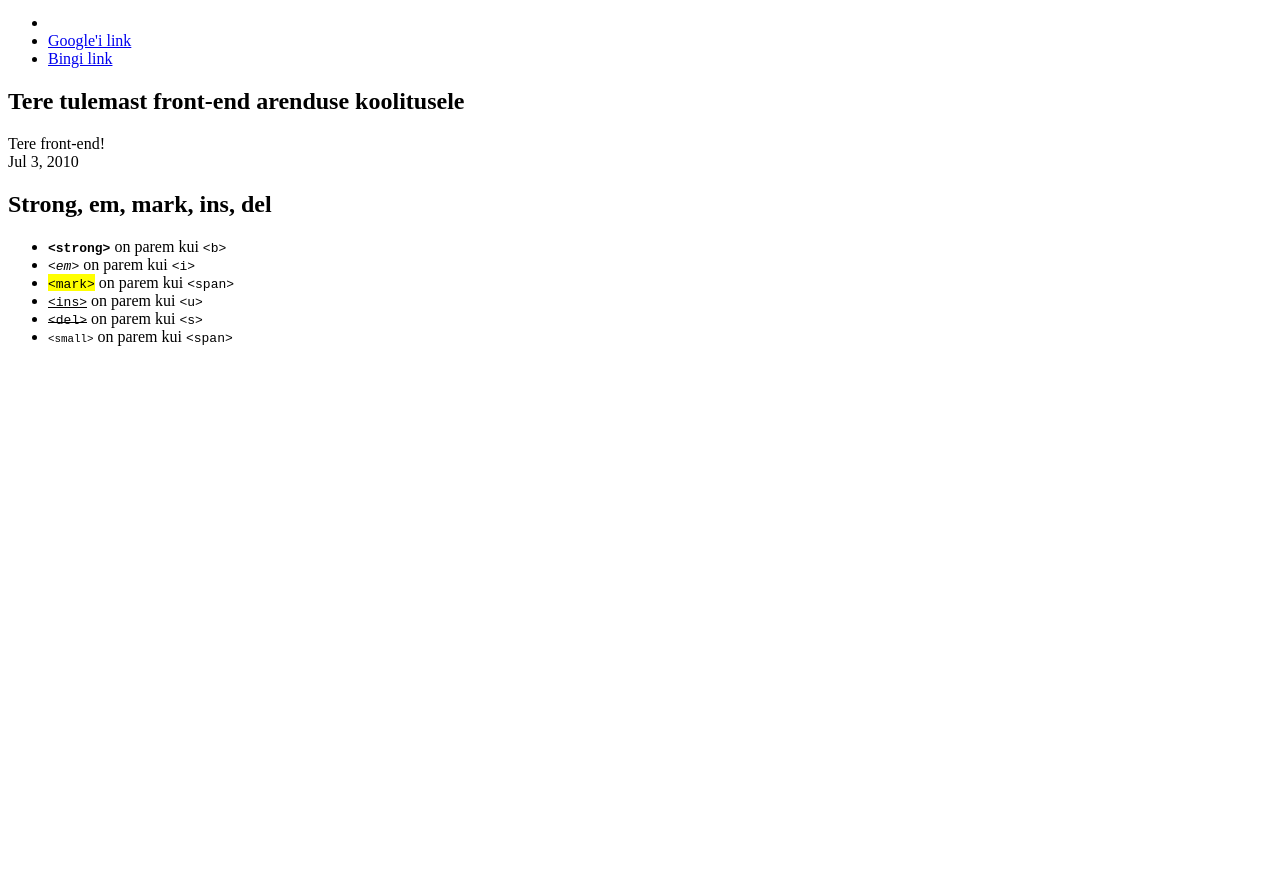
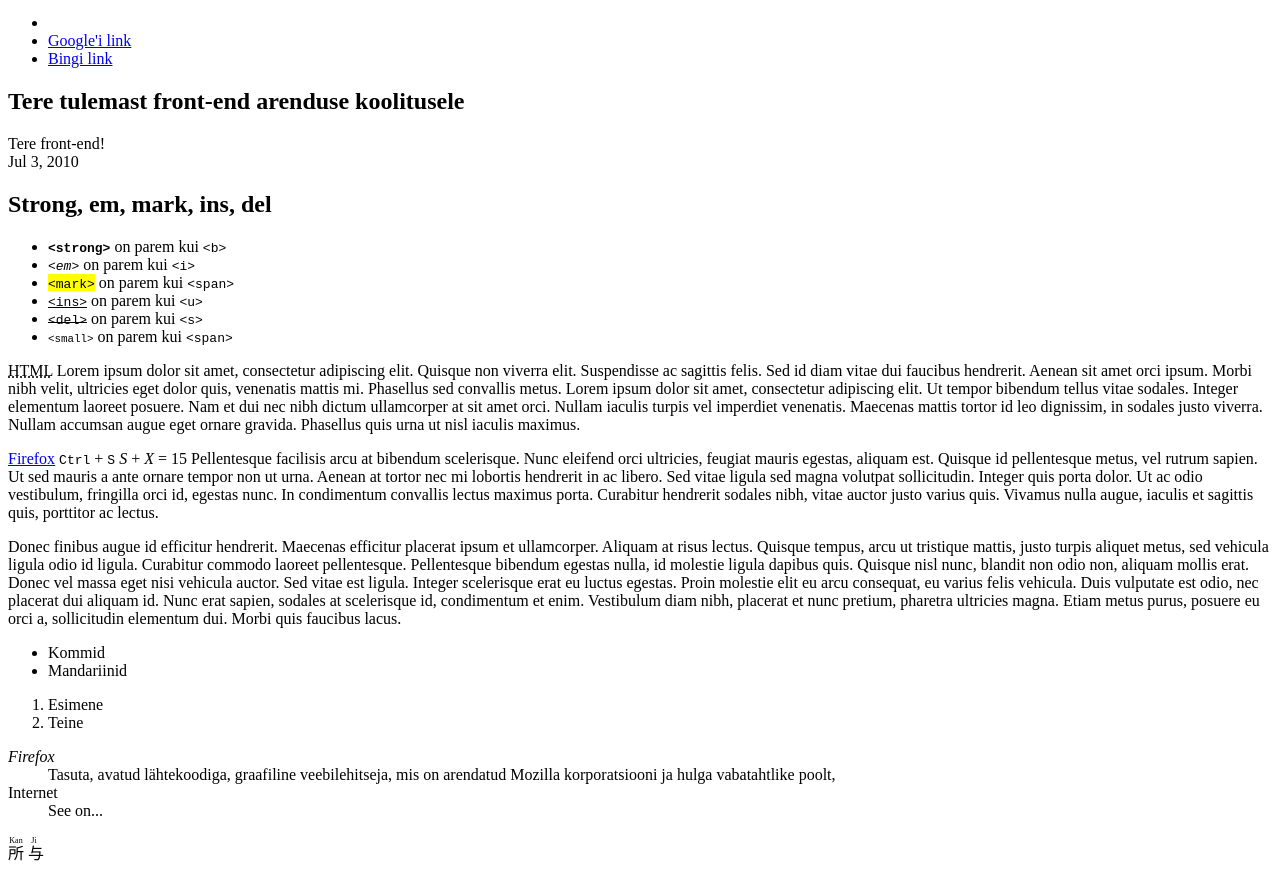
Before and after one commit to Tarts85/FrontEnd201711, a plain HTML site: page Projekt_1/index.html in a window 1280 px wide. Shown: the part 114-986 px from the top of the page. Before the commit the page ends 800 px from the top, so only its background shows below. Drawn offline with Linux system fonts and the light colour scheme; files whose address does not match are found by name.

Commit message:
Lühendid, definitsioonid, muutujad, klaviatuuri klahvid, display: inline ja block, span, nimekirjad ja ruby(aasia)

```diff
--- a/Projekt_1/index.html
+++ b/Projekt_1/index.html
@@ -54,7 +54,50 @@
                         <li><del><code>&lt;del&gt;</code></del> on parem kui <code>&lt;s&gt;</code></li>
                         <li><small><code>&lt;small&gt;</code></small> on parem kui <code>&lt;span&gt;</code></li>
                     </ul>
-                </p>
+                    <abbr title="Hüperteksti märgistuskeel">HTML</abbr> Lorem ipsum dolor sit amet, consectetur adipiscing elit. Quisque non viverra elit.
+                    Suspendisse ac sagittis felis. Sed id diam vitae dui faucibus hendrerit.
+                    Aenean sit amet orci ipsum. Morbi nibh velit, ultricies eget dolor quis, venenatis mattis mi.
+                    Phasellus sed convallis metus. Lorem ipsum dolor sit amet, consectetur adipiscing elit. Ut tempor bibendum tellus vitae sodales.
+                    Integer elementum laoreet posuere. Nam et dui nec nibh dictum ullamcorper at sit amet orci.
+                    Nullam iaculis turpis vel imperdiet venenatis. Maecenas mattis tortor id leo dignissim, in sodales justo viverra. Nullam accumsan augue eget ornare gravida.
+                    Phasellus quis urna ut nisl iaculis maximus.
+                    </p>
+                    <p>
+                        <a href="#Firefox">Firefox</a> <kbd>Ctrl</kbd> + <kbd>S</kbd> <var>S</var> + <var>X</var> = <span id="summa">15</span>
+                        Pellentesque facilisis arcu at bibendum scelerisque. Nunc eleifend orci ultricies, feugiat mauris egestas, aliquam est.
+                        Quisque id pellentesque metus, vel rutrum sapien. Ut sed mauris a ante ornare tempor non ut urna. Aenean at tortor nec mi lobortis hendrerit in ac libero. Sed vitae ligula sed magna volutpat sollicitudin. Integer quis porta dolor.
+                        Ut ac odio vestibulum, fringilla orci id, egestas nunc. In condimentum convallis lectus maximus porta. Curabitur hendrerit sodales nibh, vitae auctor justo varius quis.
+                        Vivamus nulla augue, iaculis et sagittis quis, porttitor ac lectus.
+                  </p>
+                  <p>
+                    Donec finibus augue id efficitur hendrerit. Maecenas efficitur placerat ipsum et ullamcorper.
+                    Aliquam at risus lectus.
+                    Quisque tempus, arcu ut tristique mattis, justo turpis aliquet metus, sed vehicula ligula odio id ligula.
+                    Curabitur commodo laoreet pellentesque. Pellentesque bibendum egestas nulla, id molestie ligula dapibus quis. Quisque nisl nunc, blandit non odio non, aliquam mollis erat.
+                    Donec vel massa eget nisi vehicula auctor. Sed vitae est ligula. Integer scelerisque erat eu luctus egestas.
+                    Proin molestie elit eu arcu consequat, eu varius felis vehicula. Duis vulputate est odio, nec placerat dui aliquam id.
+                    Nunc erat sapien, sodales at scelerisque id, condimentum et enim. Vestibulum diam nibh, placerat et nunc pretium, pharetra ultricies magna. Etiam metus purus, posuere eu orci a, sollicitudin elementum dui.
+                    Morbi quis faucibus lacus.
+                  </p>
+                  <ul>
+                      <li>Kommid</li>
+                      <li>Mandariinid</li>
+                  </ul>
+                  <ol>
+                      <li>Esimene</li>
+                      <li>Teine</li>
+                  </ol>
+                  <dl>
+                      <dt><dfn id="Firefox">Firefox</dfn></dt>
+                      <dd>Tasuta, avatud lähtekoodiga, graafiline veebilehitseja,
+                        mis on arendatud Mozilla korporatsiooni ja hulga vabatahtlike poolt,</dd>
+                        <dt>Internet</dt>
+                        <dd>See on...</dd>
+                  </dl>
+                  <ruby>
+                        所<rp>(</rp><rt>Kan</rt><rp>)</rp>
+                        与<rp>(</rp><rt>Ji</rt><rp>)</rp>
+                  </ruby>
             </article>
         </main>
         <footer></footer>
```
